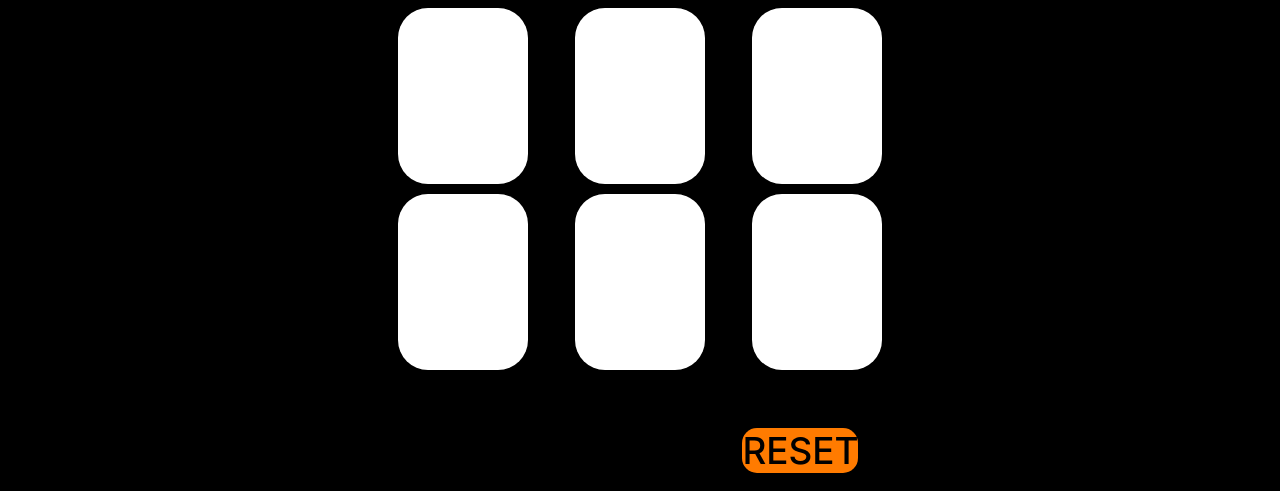
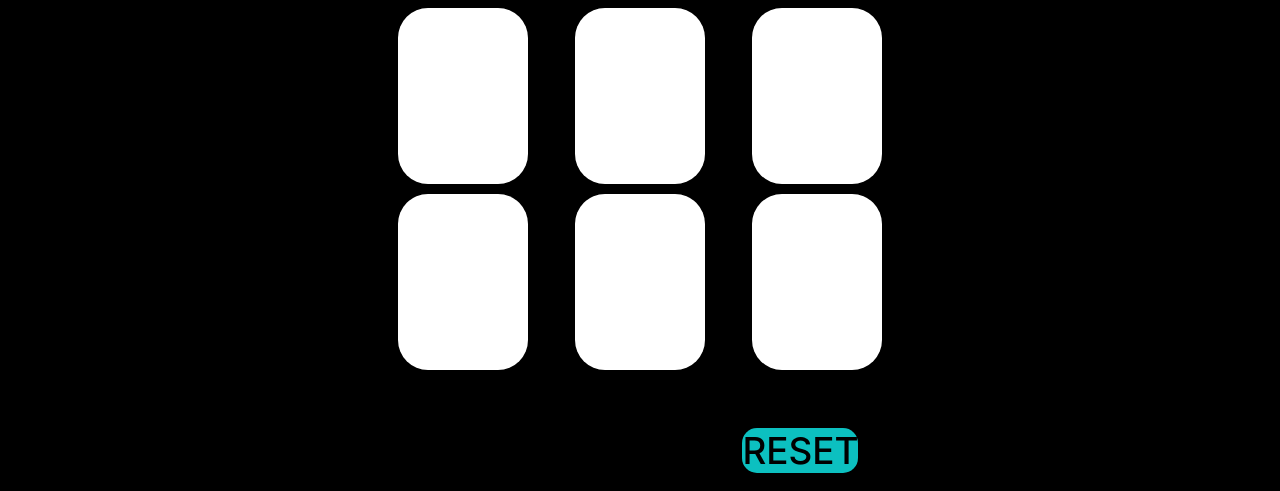
Before and after one commit to Guillaume-G9/TIC-TAC-TOE, a plain HTML site: page index.html in a window 1280 px wide. In both pictures the pointer is over the button "RESET". Shown: the part 309-800 px from the top of the page. Drawn offline with Linux system fonts and the light colour scheme.

Commit message:
color changes

```diff
--- a/styles.css
+++ b/styles.css
@@ -66,6 +66,11 @@ button {
     margin-bottom: 1.5%;
 }
 
+button:hover {
+    background-color: rgb(12, 192, 192);
+    transition: all 300ms;
+}
+
 .box {
     margin-top: -4%;
     color: black;
@@ -79,6 +84,7 @@ button {
     background-color: white;
     width: 10.2vw;
     height: 22vh;
+    cursor: grab;
 }
 
 .orange {
```
